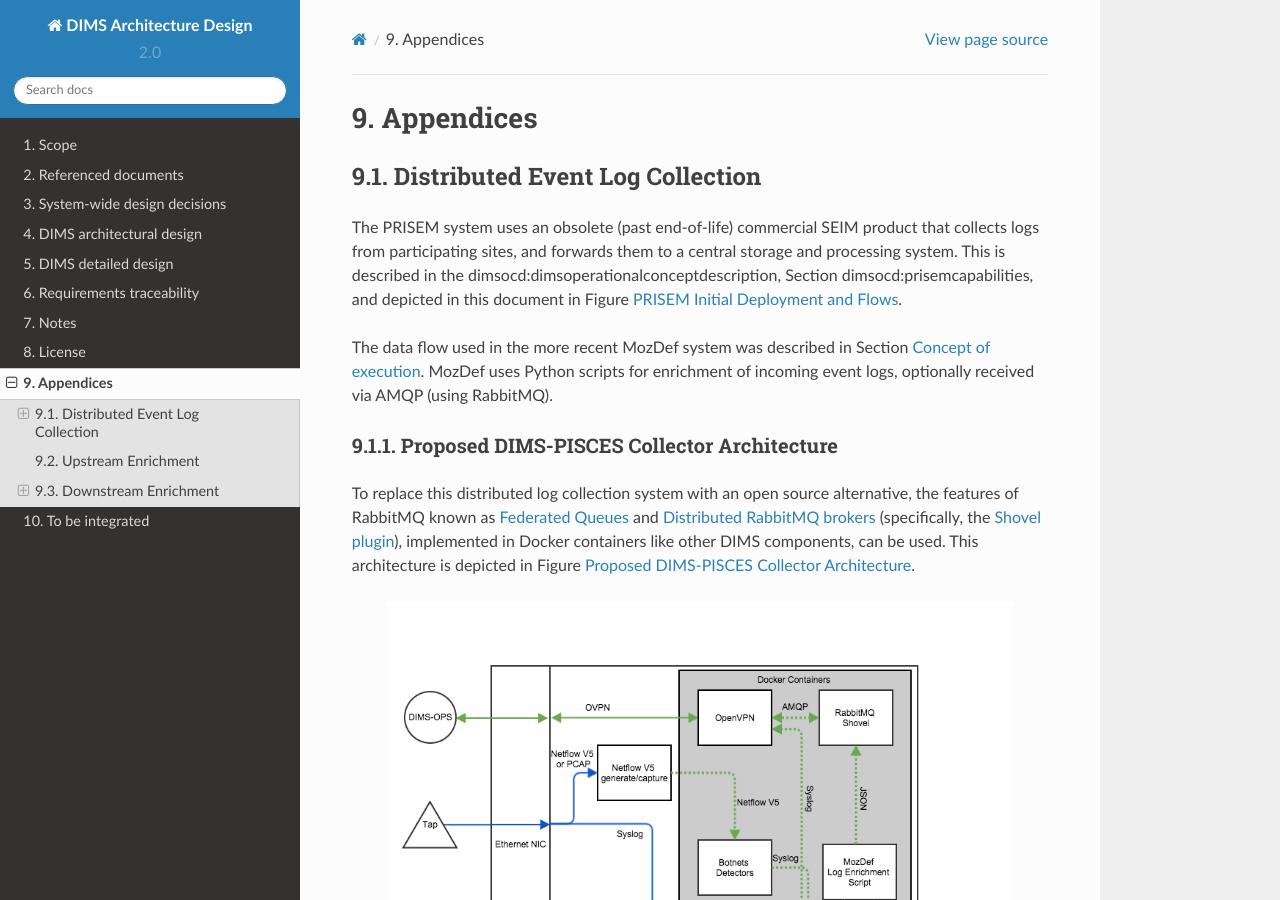
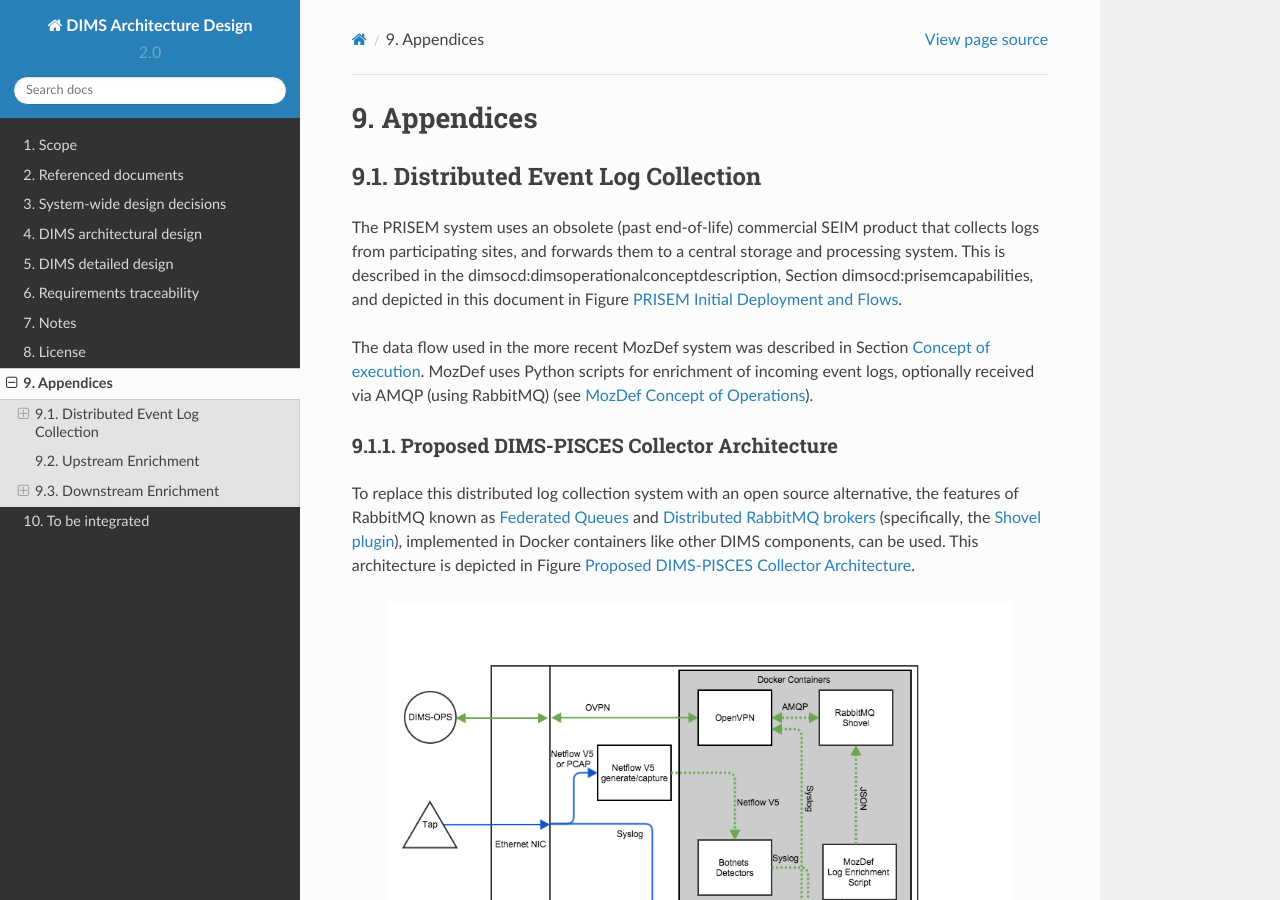
Before and after one commit to uw-dims/dims-ad, a Sphinx documentation site: the page built from docs/source/appendices.rst, in a window 1280 px wide and 900 px high. Built offline with Sphinx 7.4.7 and the Read the Docs theme 2.0.0, drawn with Linux system fonts in a browser that asks for light colours.

Commit message:
Add link to MozDef Concept of Operations

```diff
--- a/docs/source/appendices.rst
+++ b/docs/source/appendices.rst
@@ -17,7 +17,10 @@ Figure :ref:`PRISEMInitialDeploymentAndFlows`.
 
 The data flow used in the more recent MozDef system was described in Section
 :ref:`conceptofexecution`. MozDef uses Python scripts for enrichment of
-incoming event logs, optionally received via AMQP (using RabbitMQ).
+incoming event logs, optionally received via AMQP (using RabbitMQ) (see
+`MozDef Concept of Operations`_).
+
+.. _MozDef Concept of Operations: http://mozdef.readthedocs.org/en/latest/introduction.html#concept-of-operations
 
 .. _proposeddimspisces:
 
```
